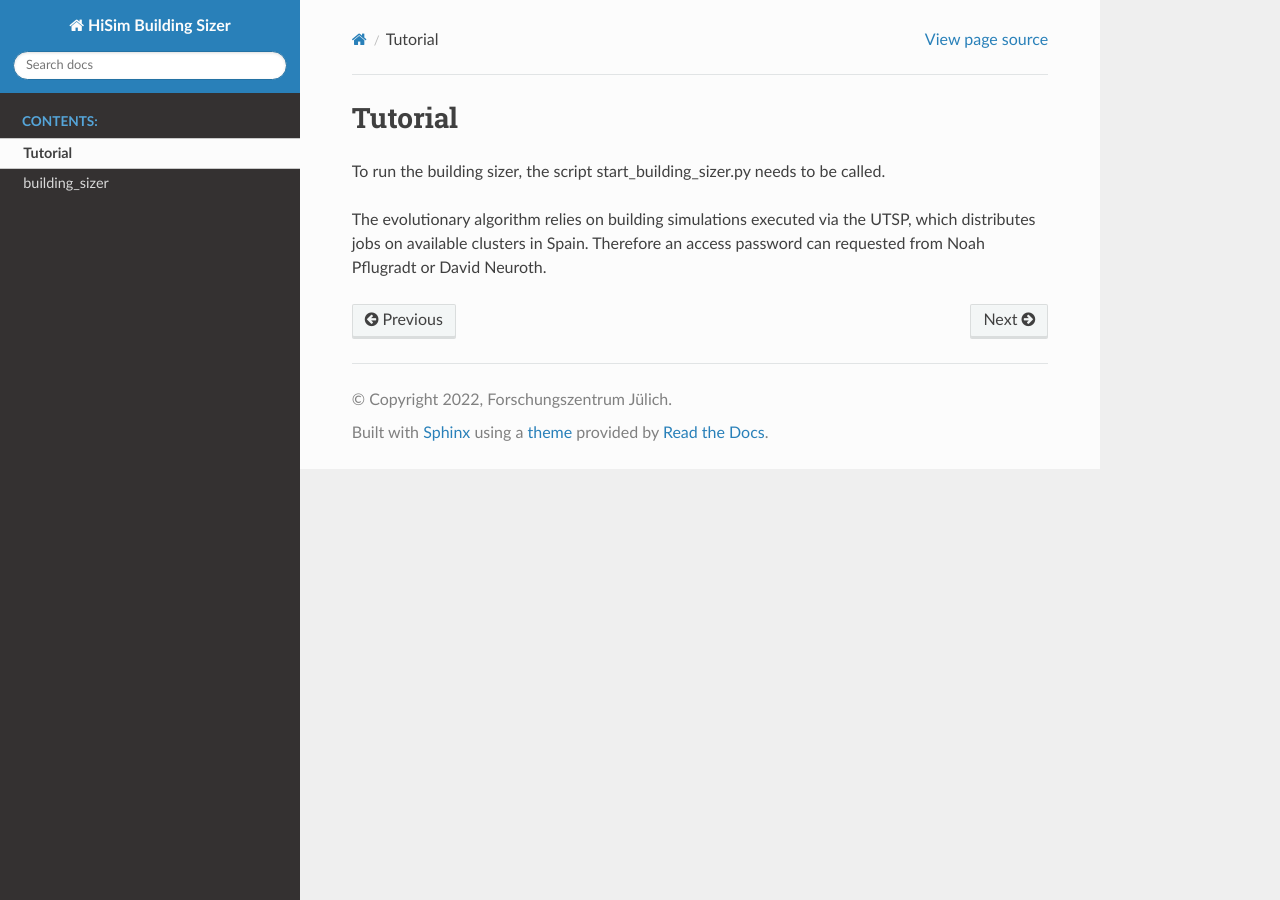
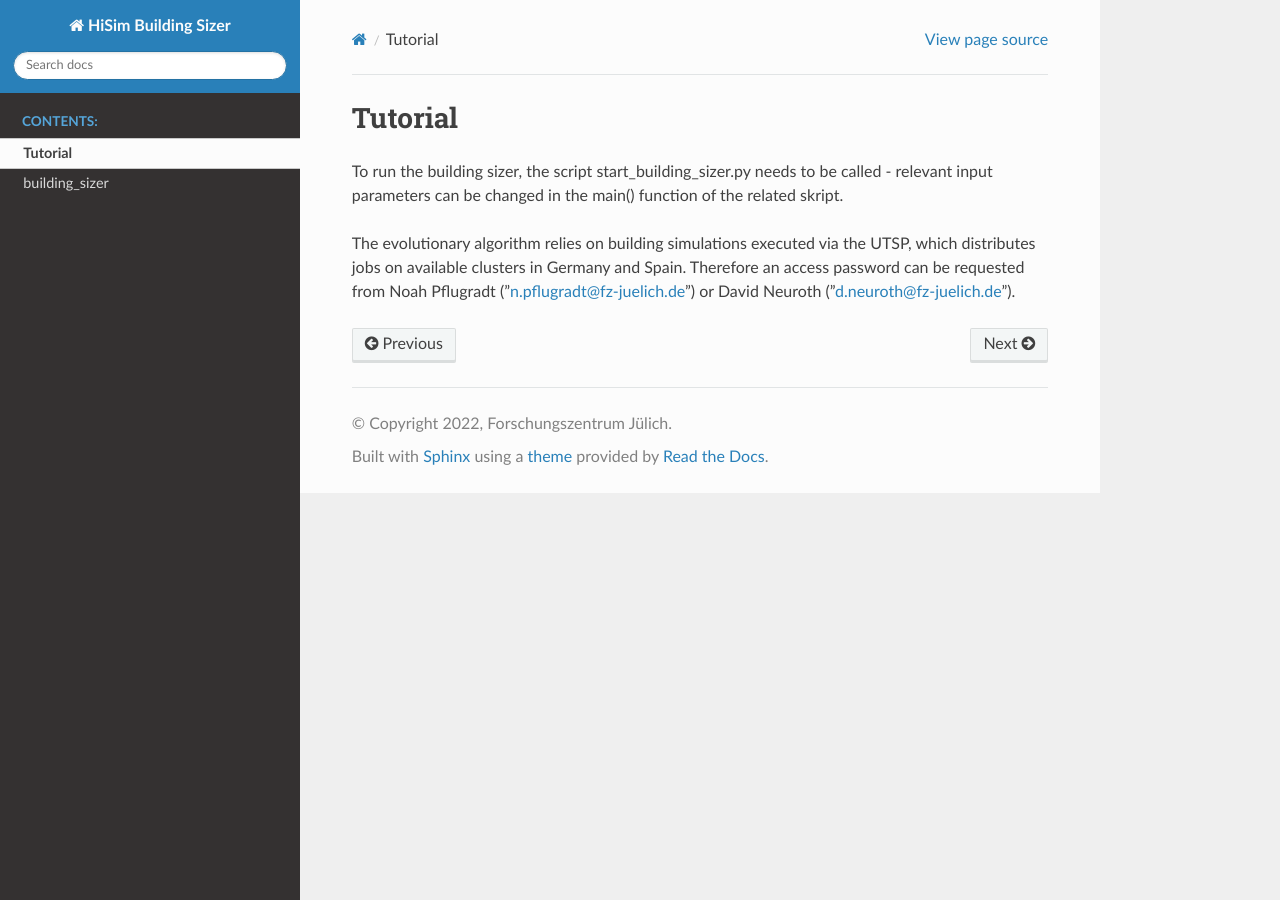
Before and after one commit to FZJ-IEK3-VSA/HiSim-Building-Sizer, a Sphinx documentation site: the page built from docs/tutorial.rst, in a window 1280 px wide. Built offline with Sphinx 7.4.7 and the Read the Docs theme 2.0.0, drawn with Linux system fonts in a browser that asks for light colours.

Commit message:
completed readme and tutorial

```diff
--- a/docs/tutorial.rst
+++ b/docs/tutorial.rst
@@ -1,7 +1,7 @@
 Tutorial
 ========
-To run the building sizer, the script start_building_sizer.py needs to be called.
+To run the building sizer, the script start_building_sizer.py needs to be called - relevant input parameters can be changed in the main() function of the related skript.
 
 
-The evolutionary algorithm relies on building simulations executed via the UTSP, which distributes jobs on available clusters in Spain.
-Therefore an access password can requested from Noah Pflugradt or David Neuroth.
+The evolutionary algorithm relies on building simulations executed via the UTSP, which distributes jobs on available clusters in Germany and Spain.
+Therefore an access password can be requested from Noah Pflugradt ("n.pflugradt@fz-juelich.de") or David Neuroth ("d.neuroth@fz-juelich.de").
```
Also changed, not shown: README.md (+2 -2 lines).
